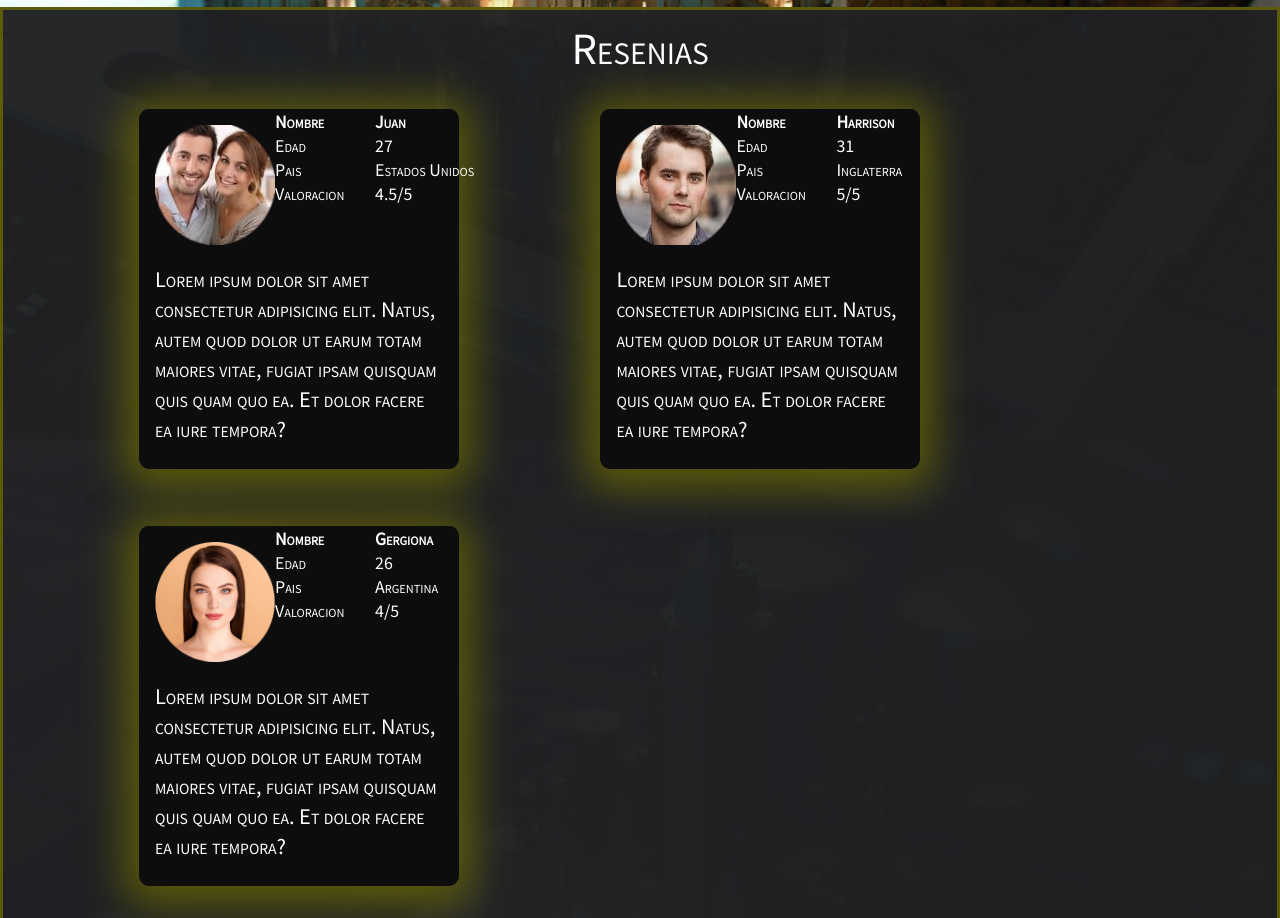
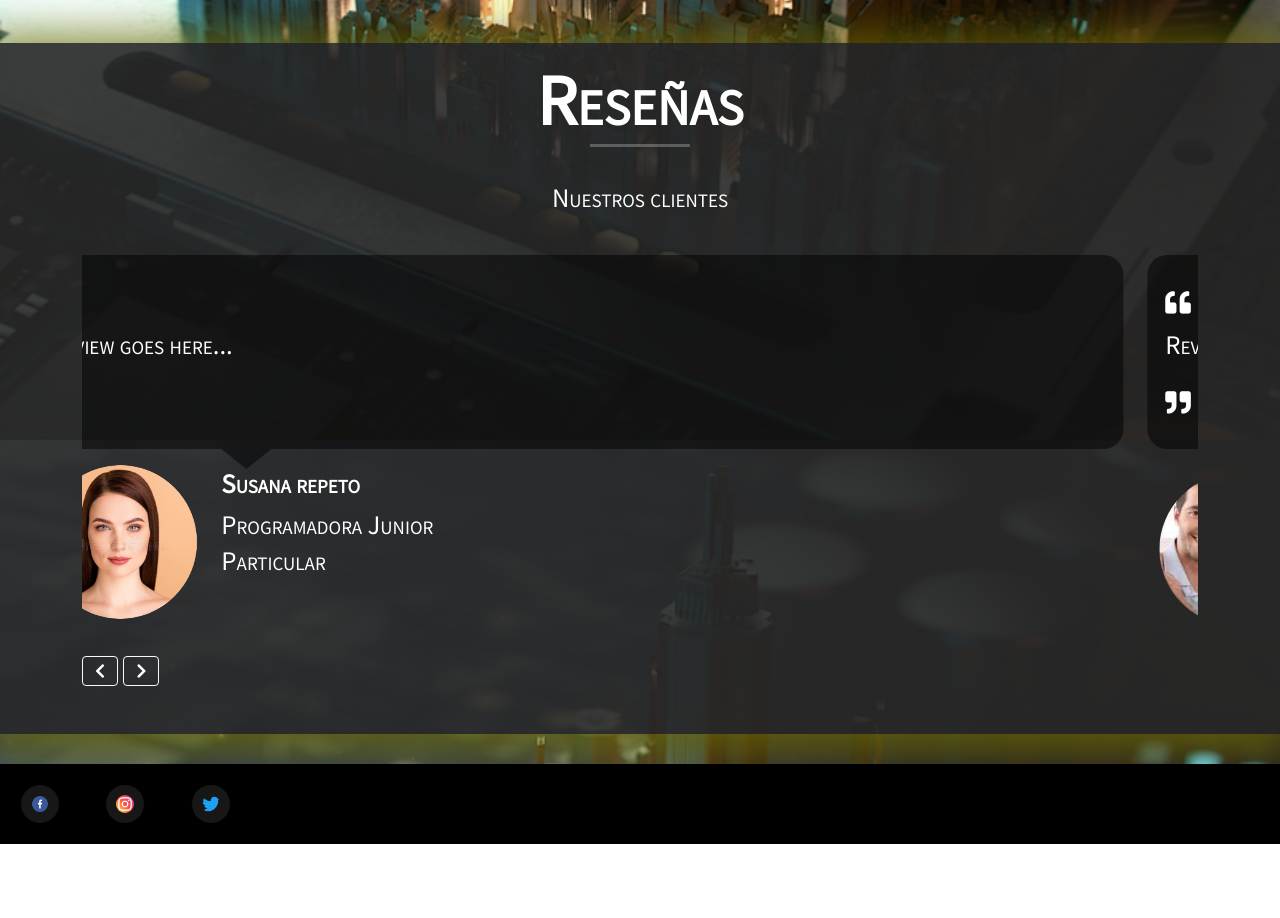
Before and after one commit to LucaBovone/WareWorld-43010, a plain HTML site: page index.html in a window 1280 px wide. Shown: the part 2120-3038 px from the top of the page. After the commit the page ends 2964 px from the top, so only its background shows below. Drawn offline with nearby package versions, Linux system fonts and the light colour scheme.

Commit message:
Resenias carrousel

```diff
--- a/css/miestilo.css
+++ b/css/miestilo.css
@@ -173,10 +173,13 @@ body {
 @media screen and (max-width:762px) {
 
    .head li img {
-   width: 25px;
-   height: 25px;
+      width: 25px;
+      height: 25px;
    }
-   .h3section{margin-top: 250px;}
+
+   .h3section {
+      margin-top: 250px;
+   }
 }
 
 @media screen and (max-width:675px) {
@@ -230,6 +233,7 @@ body {
    border-bottom: 6px rgb(221, 214, 7) solid;
    text-align: center;
 }
+
 .h4section {
    padding-top: 10px;
    padding-bottom: 10px;
@@ -333,8 +337,7 @@ body {
 
 
 .hero div {
-   height: 40%;
-   width: 60%;
+   width: 73%;
    display: flex;
    flex-flow: column wrap;
    margin: 3%;
@@ -405,64 +408,7 @@ body {
    width: 60%;
 }
 
-.fotoUsuario {
-   border: solid rgba(110, 107, 4, 0.78);
-   margin-top: 5vh;
-   background-color: rgba(31, 32, 35, 0.97);
-}
 
-.fotoUsuario h2 {
-   text-align: center;
-   text-decoration: underline;
-   font-size: 5vh;
-   margin-top: 1%;
-   margin-bottom: 1%;
-}
-
-.fotoUsuario div {
-   height: 45vh;
-   width: 40vh;
-   display: inline-block;
-   border: none;
-   background-color: rgba(14, 14, 14, 0.99);
-   box-shadow: -1px 5px 42px 14px rgba(110, 107, 4, 0.78);
-   -webkit-box-shadow: -1px 5px 42px 14px rgba(110, 107, 4, 0.78);
-   -moz-box-shadow: -1px 5px 42px 14px rgba(110, 107, 4, 0.78);
-   border-radius: 3%;
-   margin-top: 2%;
-   margin-left: 17vh;
-   margin-bottom: 2.5%;
-}
-
-.fotoUsuario div img {
-   height: 15vh;
-   width: 15vh;
-   margin-left: 5%;
-   margin-top: 5%;
-   margin-bottom: 6%;
-   display: inline-block;
-}
-
-.fotoUsuario div table {
-   display: inline-block;
-   position: absolute;
-   font-size: 2vh;
-   table-layout: fixed;
-   width: 250px;
-}
-
-.fotoUsuariothth th,
-td {
-   width: 100px;
-   word-wrap: break-word;
-}
-
-.fotoUsuario div p {
-   font-size: 2.5vh;
-   margin: 5%;
-   margin-top: 0;
-   display: block;
-}
 
 
 .btn-wpp {
@@ -479,6 +425,44 @@ td {
    text-align: center;
 }
 
+.client {
+   margin-top: 100px;
+   width: 100%;
+   height: 100%;
+   /* Chrome 10-25, Safari 5.1-6 */
+   background-color: rgba(39, 39, 39, 0.9);
+   box-shadow: -1px 5px 42px 14px rgba(110, 107, 4, 0.78);
+   -webkit-box-shadow: -1px 5px 42px 14px rgba(110, 107, 4, 0.78);
+   -moz-box-shadow: -1px 5px 42px 14px rgba(110, 107, 4, 0.78);
+   /* W3C, IE 10+/ Edge, Firefox 16+, Chrome 26+, Opera 12+, Safari 7+ */
+}
+
+.carousel-icon i {
+   font-size: 5rem;
+   color: rgba(255, 255, 255, 0.3);
+}
+
+.carousel-item i {
+   font-size: 1.6rem;
+   color: rgba(255, 255, 255, 0.3);
+}
+
+.t-card {
+   padding: 1.8125rem 1.125rem;
+   background-color: rgba(0, 0, 0, 0.5);
+   border-radius: 1.25rem;
+   color: #fff;
+   height: auto;
+}
+
+.arrow-down {
+   width: 0;
+   height: 0;
+   border-left: 1.5625rem solid transparent;
+   border-right: 1.5625rem solid transparent;
+   border-top: 1.25rem solid rgba(0, 0, 0, 0.5);
+}
+
 .contacto {
    margin-top: 15vh;
    display: flex;
@@ -492,18 +476,14 @@ td {
    height: 50vh;
    width: 30%;
 }
+
 /*Media Quary INDEX*/
-@media screen and (max-width:1020px) {
+@media screen and (max-width:1020px) {}
 
-}
+@media screen and (max-width:840px) {}
 
-@media screen and (max-width:840px) {
+@media screen and (max-width:580px) {}
 
-}
-
-@media screen and (max-width:580px) {
-
-}
 .altomain {
    height: 75vh;
 }
--- a/index.html
+++ b/index.html
@@ -7,7 +7,10 @@
    <meta name="viewport" content="width=device-width, initial-scale=1.0" />
    <title>Ware World</title>
    <link href="https://cdn.jsdelivr.net/npm/bootstrap@5.0.2/dist/css/bootstrap.min.css" rel="stylesheet"
-      integrity="sha384-EVSTQN3/azprG1Anm3QDgpJLIm9Nao0Yz1ztcQTwFspd3yD65VohhpuuCOmLASjC" crossorigin="anonymous">
+      integrity="sha384-EVSTQN3/azprG1Anm3QDgpJLIm9Nao0Yz1ztcQTwFspd3yD65VohhpuuCOmLASjC" crossorigin="anonymous" />
+   <link href="https://cdn.jsdelivr.net/npm/bootstrap@5.1.0/dist/css/bootstrap.min.css" rel="stylesheet"
+      integrity="sha384-KyZXEAg3QhqLMpG8r+8fhAXLRk2vvoC2f3B09zVXn8CA5QIVfZOJ3BCsw2P0p/We" crossorigin="anonymous">
+   <link rel="stylesheet" href="https://pro.fontawesome.com/releases/v5.13.0/css/all.css">
    <link rel="stylesheet" href="css/miestilo.css" />
 </head>
 
@@ -85,20 +88,20 @@
       <section>
          <h3 class="h3section">PRODUCTOS</h3>
       </section>
-      <section class="section3 "class="indexmas">
+      <section class="section3" class="indexmas">
          <div class="div1-3">
             <h3>Graficas</h3>
-            <img src="./img/4090.jpeg" alt="">
+            <img src="./img/4090.jpeg" alt="" />
             <a href="./pages/hardware.html">Mas</a>
          </div>
          <div class="div2-3">
             <h3>Paquete Office</h3>
-            <img src="./img/office.jpg" alt="">
+            <img src="./img/office.jpg" alt="" />
             <a href="./pages/software.html">MAS</a>
          </div>
          <div class="div3-3">
             <h3>Armado</h3>
-            <img src="./img/destornillador.webp" alt="">
+            <img src="./img/destornillador.webp" alt="" />
             <a href="./pages/armado.html">MAS</a>
          </div>
       </section>
@@ -118,81 +121,102 @@
          </div>
       </section>
 
-      <section class="fotoUsuario">
-         <h2>Resenias</h2>
-         <div>
-            <img src="./img/WhatsApp_Image_2023-06-25_at_3.22.23_PM-removebg-preview.png" alt="Foto usuario 1" />
-            <table>
-               <th>Nombre</th>
-               <th>Juan</th>
-               <tr>
-                  <td>Edad</td>
-                  <td>27 </td>
-               </tr>
-               <tr>
-                  <td>Pais</td>
-                  <td>Estados Unidos</td>
-               </tr>
-               <tr>
-                  <td>Valoracion</td>
-                  <td>4.5/5</td>
-               </tr>
-            </table>
-            <p>
-               Lorem ipsum dolor sit amet consectetur adipisicing elit. Natus,
-               autem quod dolor ut earum totam maiores vitae, fugiat ipsam quisquam
-               quis quam quo ea. Et dolor facere ea iure tempora?
-            </p>
-         </div>
-         <div>
-            <img src="./img/WhatsApp_Image_2023-06-25_at_3.22.24_PM-removebg-preview.png" alt="Foto usuario 1" />
-            <table>
-               <th>Nombre</th>
-               <th>Harrison</th>
-               <tr>
-                  <td>Edad</td>
-                  <td>31</td>
-               </tr>
-               <tr>
-                  <td>Pais</td>
-                  <td>Inglaterra</td>
-               </tr>
-               <tr>
-                  <td>Valoracion</td>
-                  <td>5/5</td>
-               </tr>
-            </table>
-            <p>
-               Lorem ipsum dolor sit amet consectetur adipisicing elit. Natus,
-               autem quod dolor ut earum totam maiores vitae, fugiat ipsam quisquam
-               quis quam quo ea. Et dolor facere ea iure tempora?
-            </p>
-         </div>
-         <div>
-            <img src="./img/WhatsApp_Image_2023-06-25_at_3.22.24_PM__1_-removebg-preview.png" alt="Foto usuario 1" />
-            <table>
-               <th>Nombre</th>
-               <th>Gergiona</th>
-               <tr>
-                  <td>Edad</td>
-                  <td>26</td>
-               </tr>
-               <tr>
-                  <td>Pais</td>
-                  <td>Argentina</td>
-               </tr>
-               <tr>
-                  <td>Valoracion</td>
-                  <td>4/5</td>
-               </tr>
-            </table>
-            <p>
-               Lorem ipsum dolor sit amet consectetur adipisicing elit. Natus,
-               autem quod dolor ut earum totam maiores vitae, fugiat ipsam quisquam
-               quis quam quo ea. Et dolor facere ea iure tempora?
-            </p>
+      <section class="client pt-3 pb-5">
+         <div class="container">
+            <div class="row text-center">
+               <div class="col-12">
+                  <h1 class="display-3 fw-bold text-white">Reseñas</h1>
+                  <hr class="bg-white mb-4 mt-0 d-inline-block mx-auto" style="width: 100px; height:3px;">
+                  <p class="p-text text-white"> Nuestros clientes</p>
+               </div>
+            </div>
+            <div class="row align-items-md-center text-white">
+               <div class="col-lg-12 col-md-12 col-sm-12">
+                  <div id="carouselExampleCaptions" class="carousel slide" data-bs-ride="carousel">
+                     <!-- Wrapper for slides -->
+                     <div class="carousel-inner">
+                        <div class="carousel-item active">
+                           <div class="row p-4">
+                              <div class="t-card">
+                                 <i class="fa fa-quote-left" aria-hidden="true"></i>
+                                 <p class="lh-lg">Review goes here...</p>
+                                 <i class="fa fa-quote-right" aria-hidden="true"></i><br>
+                              </div>
+                              <div class="row">
+                                 <div class="col-sm-2 pt-3">
+                                    <img src="./img/WhatsApp_Image_2023-06-25_at_3.22.24_PM__1_-removebg-preview.png"
+                                       class="rounded-circle img-responsive img-fluid">
+                                 </div>
+                                 <div class="col-sm-10">
+                                    <div class="arrow-down d-none d-lg-block"></div>
+                                    <h4><strong>Susana repeto</strong></h4>
+                                    <p class="testimonial_subtitle"><span>Programadora Junior</span><br>
+                                       <span>Particular</span>
+                                    </p>
+                                 </div>
+                              </div>
+                           </div>
+                        </div>
+                        <div class="carousel-item">
+                           <div class="row p-4">
+                              <div class="t-card">
+                                 <i class="fa fa-quote-left" aria-hidden="true"></i>
+                                 <p class="lh-lg">Review goes here... </p>
+                                 <i class="fa fa-quote-right" aria-hidden="true"></i><br>
+                              </div>
+                              <div class="row">
+                                 <div class="col-sm-2 pt-4">
+                                    <img src="./img/WhatsApp_Image_2023-06-25_at_3.22.23_PM-removebg-preview.png"
+                                       class="rounded-circle img-responsive img-fluid">
+                                 </div>
+                                 <div class="col-sm-10">
+                                    <div class="arrow-down d-none d-lg-block"></div>
+                                    <h4><strong>Emanuel Ambrosio</strong></h4>
+                                    <p class="testimonial_subtitle"><span>
+                                          Contador </span><br>
+                                       <span>Crowe S.A</span>
+                                    </p>
+                                 </div>
+                              </div>
+                           </div>
+                        </div>
+                        <div class="carousel-item">
+                           <div class="row p-4">
+                              <div class="t-card">
+                                 <i class="fa fa-quote-left" aria-hidden="true"></i>
+                                 <p class="lh-lg">Review goes here...</p>
+                                 <i class="fa fa-quote-right" aria-hidden="true"></i><br>
+                              </div>
+                              <div class="row text-lg-start">
+                                 <div class="col-sm-2 pt-4 align-items-center">
+                                    <img src="./img/WhatsApp_Image_2023-06-25_at_3.22.24_PM-removebg-preview.png"
+                                       class="rounded-circle img-responsive img-fluid">
+                                 </div>
+                                 <div class="col-sm-10">
+                                    <div class="arrow-down d-none d-md-block"></div>
+                                    <h4><strong>Patricio Reynoso</strong></h4>
+                                    <p class="testimonial_subtitle"><span>Gamer Profesional</span><br>
+                                       <span>KRU Sports</span>
+                                    </p>
+                                 </div>
+                              </div>
+                           </div>
+                        </div>
+                     </div>
+                  </div>
+                  <div class="controls push-right">
+                     <a class="left fa fa-chevron-left text-white btn btn btn-outline-light"
+                        href="#carouselExampleCaptions" data-bs-slide="prev"></a>
+                     <a class="right fa fa-chevron-right text-white btn btn btn-outline-light"
+                        href="#carouselExampleCaptions" data-bs-slide="next"></a>
+                  </div>
+               </div>
+            </div>
          </div>
       </section>
+
+
+
    </main>
 
    <footer id="footer">
@@ -202,10 +226,10 @@
          <a href="https://www.twitter.com/" target="_blank"><img src="./img/gorjeo.png" alt="logo twter" /></a>
       </div>
    </footer>
+   <script src="https://cdn.jsdelivr.net/npm/bootstrap@5.1.0/dist/js/bootstrap.bundle.min.js" integrity="sha384-U1DAWAznBHeqEIlVSCgzq+c9gqGAJn5c/t99JyeKa9xxaYpSvHU5awsuZVVFIhvj" crossorigin="anonymous"></script>
    <script src="https://cdn.jsdelivr.net/npm/bootstrap@5.0.2/dist/js/bootstrap.bundle.min.js"
       integrity="sha384-MrcW6ZMFYlzcLA8Nl+NtUVF0sA7MsXsP1UyJoMp4YLEuNSfAP+JcXn/tWtIaxVXM"
       crossorigin="anonymous"></script>
-
 </body>
 
 </html>
```
Also changed, not shown: 1 other file.
